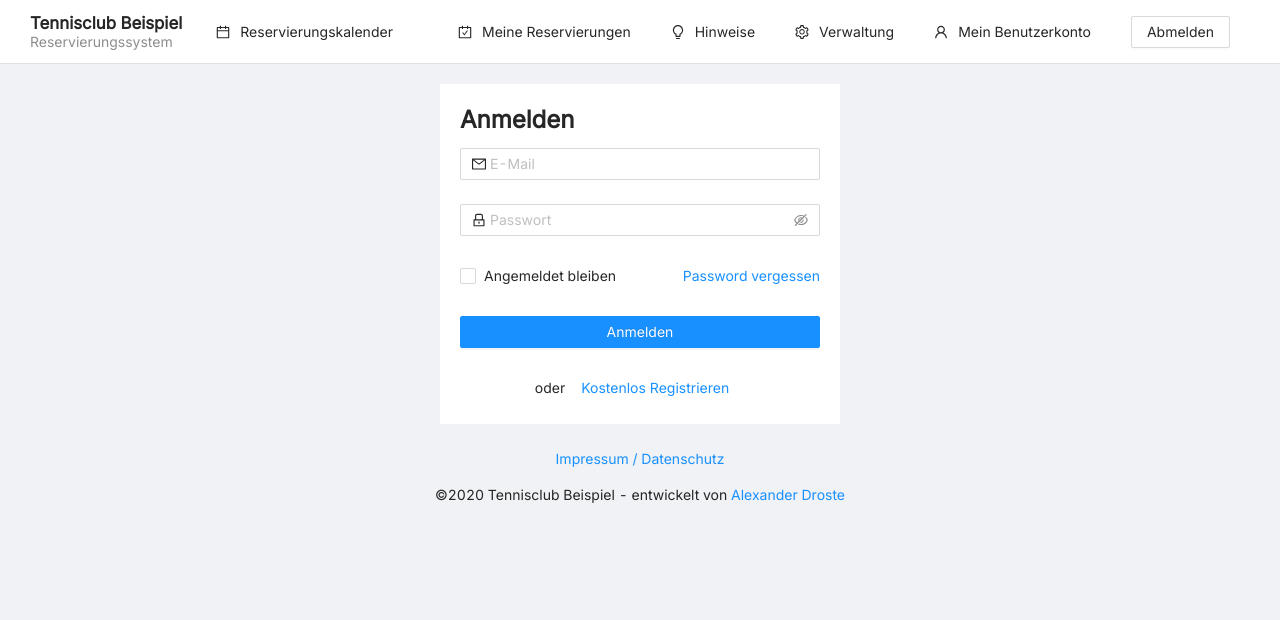
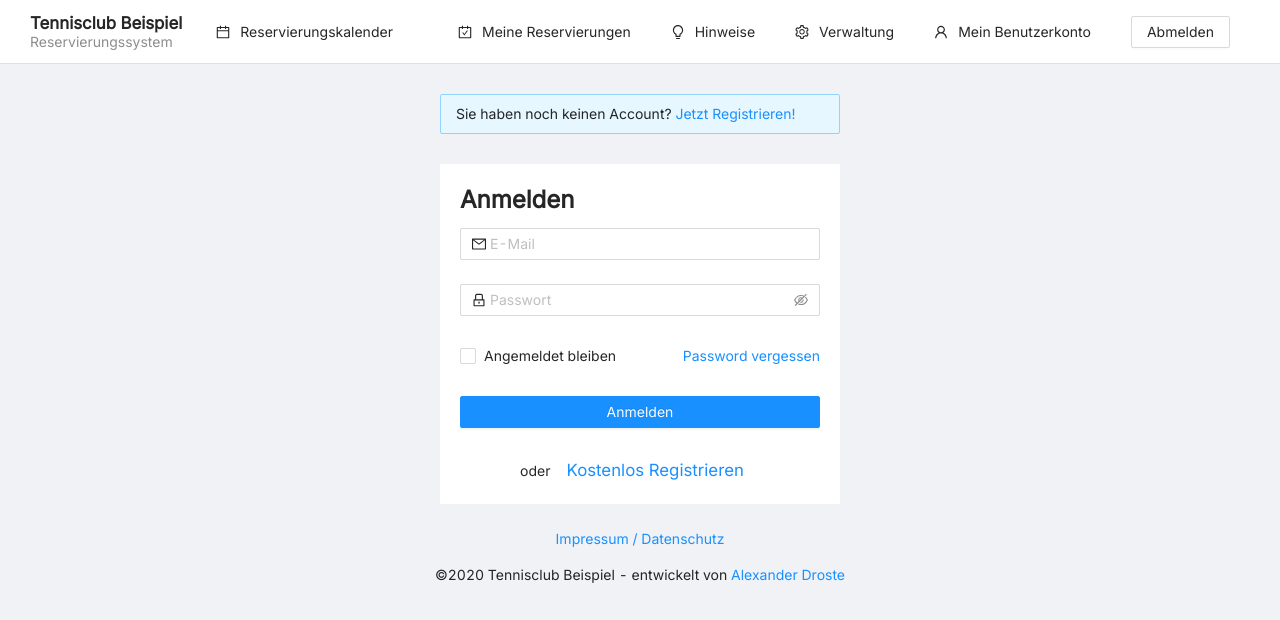
Before and after one commit to adroste/tennis-court-reservation-system-v2, a React (Create React App) app in the folder client/: page /login in a window 1280 px wide. Shown: the top 620 px of the page. Built offline with nearby package versions, Linux system fonts and the light colour scheme.

Commit message:
login register cta

```diff
--- a/client/src/user/LoginPage.js
+++ b/client/src/user/LoginPage.js
@@ -1,7 +1,7 @@
-import { Button, Checkbox, Divider, Form, Input, Typography } from 'antd';
-import { LockOutlined, MailOutlined, UserOutlined } from '@ant-design/icons';
-import React, { useContext, useEffect } from 'react';
+import { Alert, Button, Checkbox, Form, Input, Typography } from 'antd';
+import { LockOutlined, MailOutlined } from '@ant-design/icons';
 
+import React from 'react';
 import styles from './LoginPage.module.css';
 
 export function LoginPage() {
@@ -15,6 +15,12 @@ export function LoginPage() {
     };
 
     return (
+        <>
+        <div className={styles.cta}>
+            <Alert type="info" message={
+                <span>Sie haben noch keinen Account? <a href="">Jetzt&nbsp;Registrieren!</a></span>
+            } />
+        </div>
         <div className={styles.wrapper}>
             <Typography.Title level={3}>Anmelden</Typography.Title>
 
@@ -63,5 +69,6 @@ export function LoginPage() {
                 </Form.Item>
             </Form>
         </div>
+        </>
     );
 }
--- a/client/src/user/LoginPage.module.css
+++ b/client/src/user/LoginPage.module.css
@@ -1,3 +1,7 @@
+.cta {
+    margin: 30px 0;
+}
+
 .wrapper {
     width: 100vw;
     padding: 20px;
@@ -23,3 +27,7 @@
     text-align: center;
     margin-bottom: 0;
 }
+
+.registerItem button > span {
+    font-size: 1.2em;
+}
```
